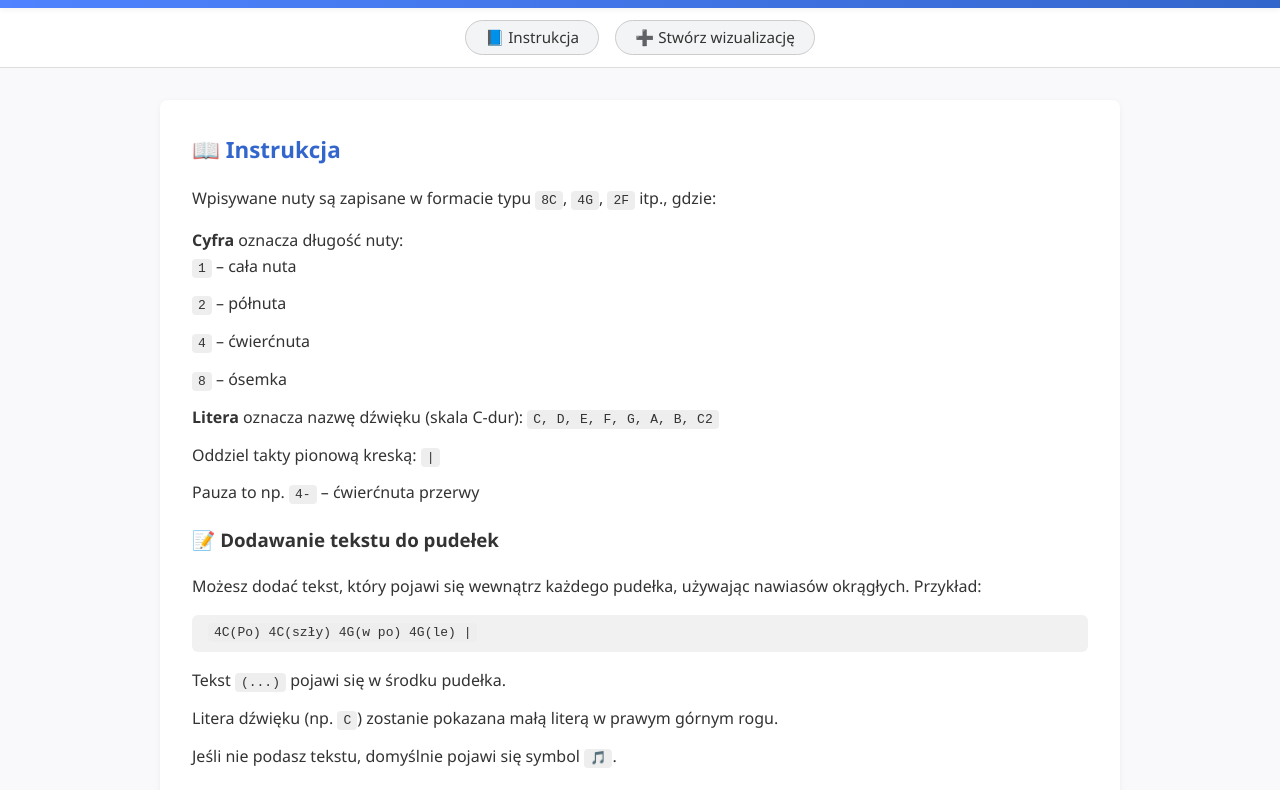
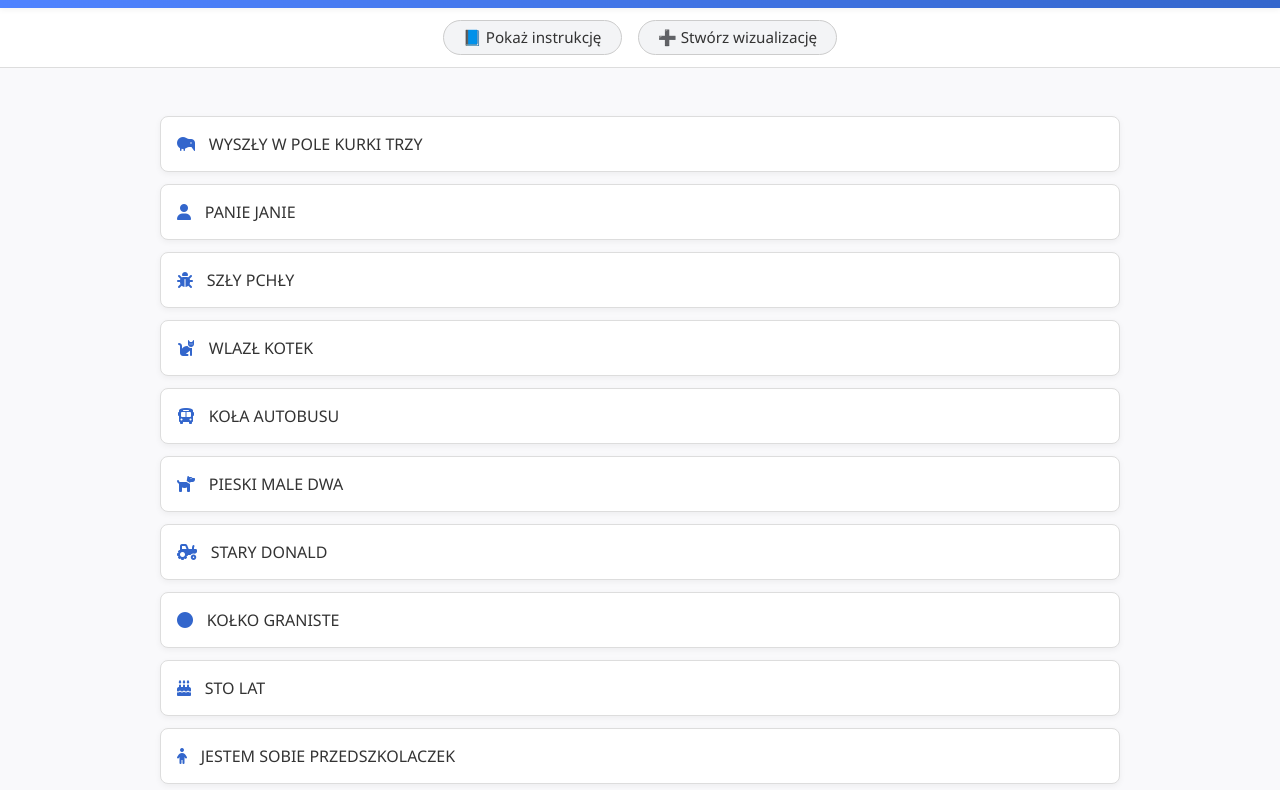
Before and after one commit to thobho/colorful_notes, a plain HTML site: page index.html in a window 1280 px wide. Shown: the part 83-873 px from the top of the page. Drawn offline with Linux system fonts and the light colour scheme.

Commit message:
features

```diff
--- a/index.html
+++ b/index.html
@@ -88,13 +88,6 @@
       }
 
       .instructions {
-        background: var(--box-bg);
-        padding: 2rem;
-        border-radius: var(--border-radius);
-        box-shadow: var(--shadow);
-        margin-bottom: 2rem;
-        width: 100%;
-        line-height: 1.6;
         overflow: hidden;
         max-height: 1000px;
         transition: max-height 0.4s ease, opacity 0.4s ease;
@@ -104,8 +97,6 @@
       .instructions.hidden {
         max-height: 0;
         opacity: 0;
-        padding: 0;
-        margin-bottom: 0;
       }
 
       .instructions h2 {
@@ -245,13 +236,13 @@
   </header>
 
   <nav class="menu-bar">
-    <a href="#" id="toggleInstructions" class="menu-button">📘 Instrukcja</a>
+    <a href="#" id="toggleInstructions" class="menu-button">📘 Pokaż instrukcję</a>
     <a href="song-visualizer.html" class="menu-button" id="createNewLink">➕ Stwórz wizualizację</a>
   </nav>
 
 
   <div class="container">
-    <section class="instructions">
+    <section class="instructions hidden">
       <h2>📖 Instrukcja</h2>
       <p>
         Wpisywane nuty są zapisane w formacie typu <code>8C</code>, <code>4G</code>, <code>2F</code> itp., gdzie:
```
Also changed, not shown: song-visualizer.html (+2 -2 lines).
